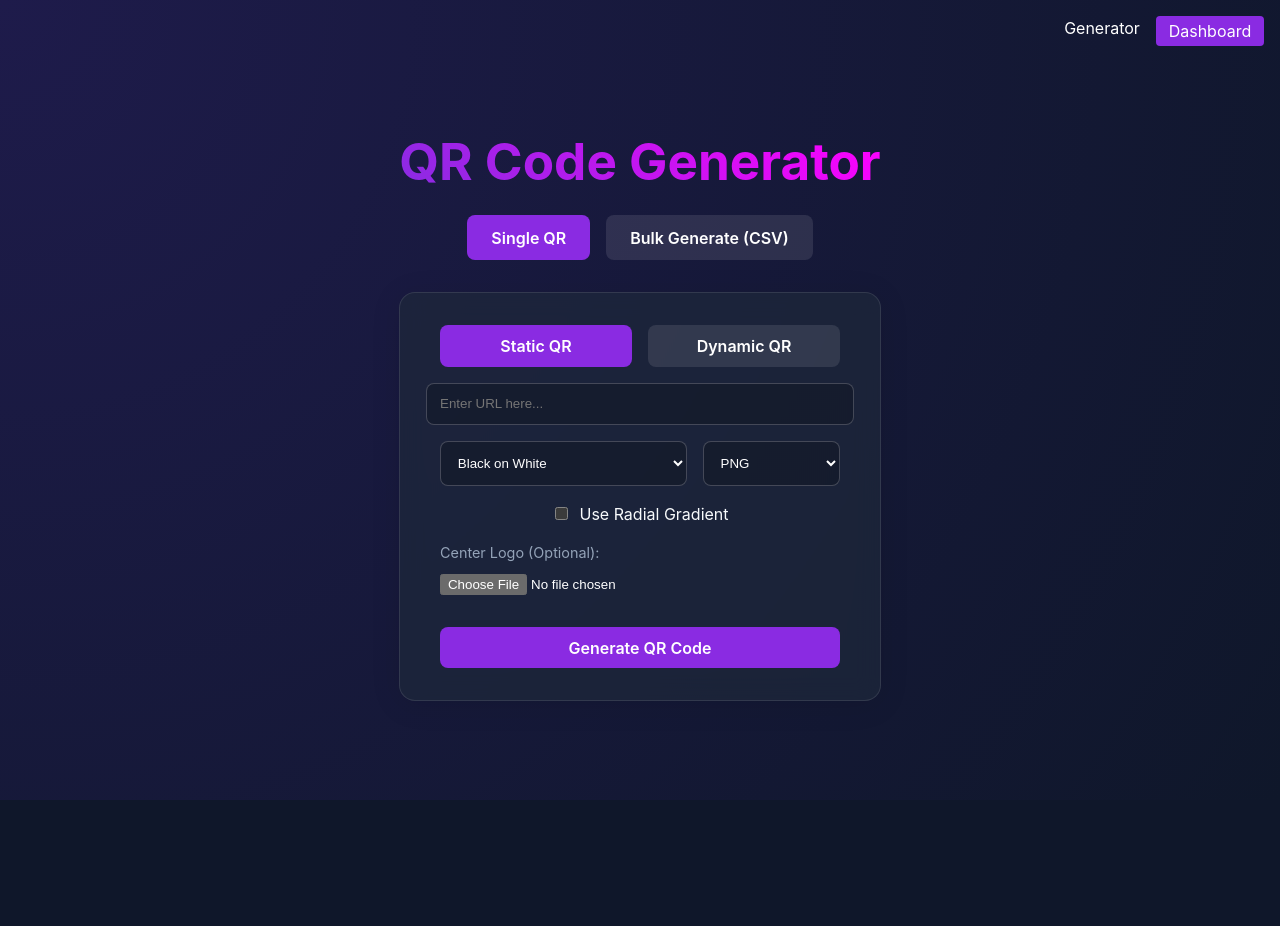
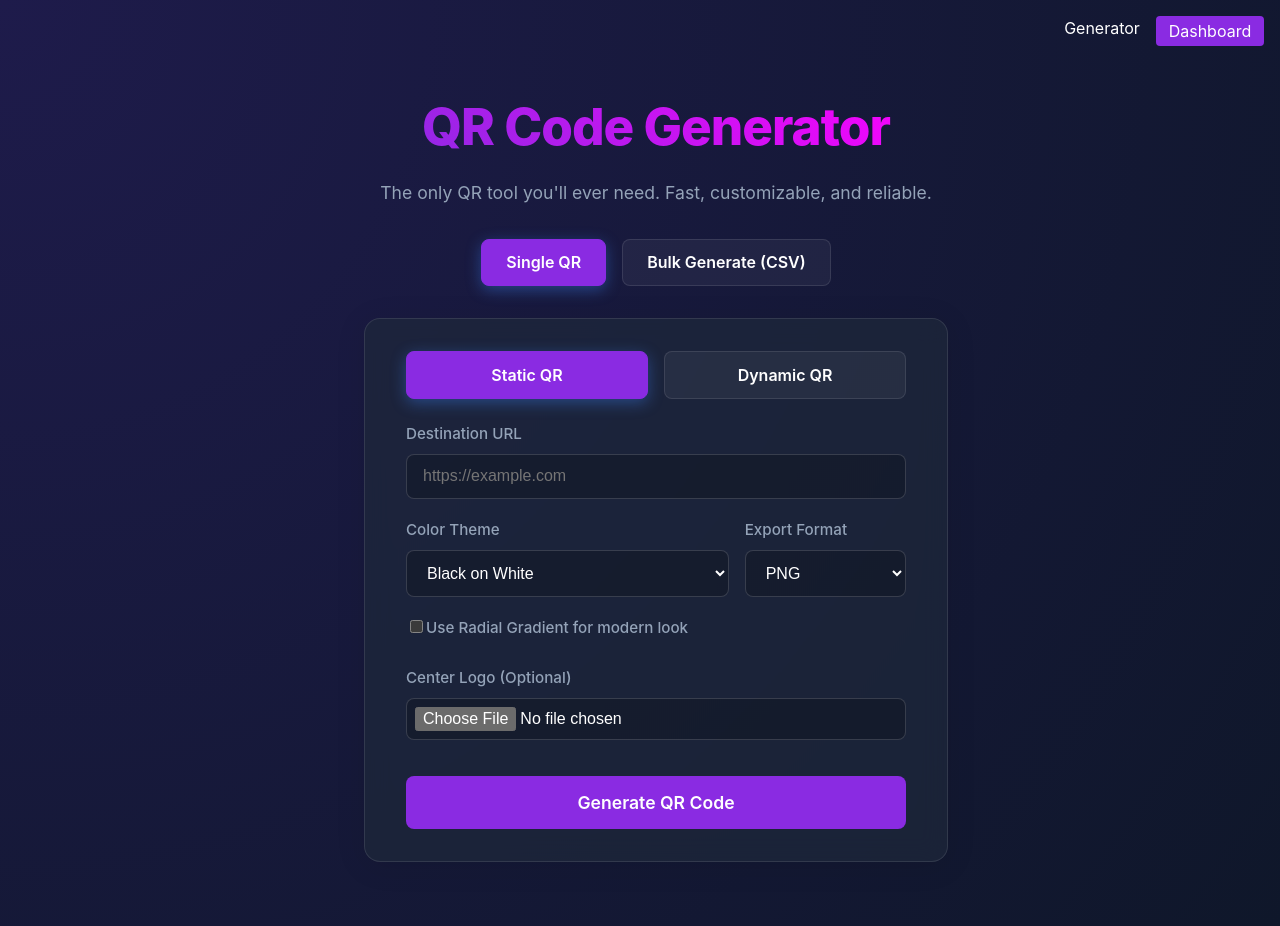
Before and after one commit to Zeelkundariya/QR-Code-Generator, a React app in the folder frontend/: page / in a window 1280 px wide. Before the commit the page ends 800 px from the top, so only its background shows below. Built offline with nearby package versions, Linux system fonts and the light colour scheme; the HTML template or start-up script is replaced by a standard one.

Commit message:
Push 14 (Polish): Perfect the UI to look like a premium SaaS and add nice 404 pages

```diff
--- a/frontend/src/App.css
+++ b/frontend/src/App.css
@@ -1,184 +1,144 @@
-.counter {
-  font-size: 16px;
-  padding: 5px 10px;
-  border-radius: 5px;
-  color: var(--accent);
-  background: var(--accent-bg);
-  border: 2px solid transparent;
-  transition: border-color 0.3s;
-  margin-bottom: 24px;
-
-  &:hover {
-    border-color: var(--accent-border);
-  }
-  &:focus-visible {
-    outline: 2px solid var(--accent);
-    outline-offset: 2px;
-  }
+.App {
+  width: 100%;
+  max-width: 1000px;
+  margin: 0 auto;
+  padding: 2rem 1rem;
+  text-align: center;
 }
 
-.hero {
-  position: relative;
-
-  .base,
-  .framework,
-  .vite {
-    inset-inline: 0;
-    margin: 0 auto;
+h1 {
+  font-size: 2.5rem;
+  margin-bottom: 0.5rem;
+  background: linear-gradient(135deg, var(--primary) 0%, #a855f7 100%);
+  -webkit-background-clip: text;
+  -webkit-text-fill-color: transparent;
+  font-weight: 800;
+  letter-spacing: -1px;
 }
 
-  .base {
-    width: 170px;
-    position: relative;
-    z-index: 0;
+.subtitle {
+  color: var(--text-muted);
+  font-size: 1.1rem;
+  margin-bottom: 2rem;
 }
 
-  .framework,
-  .vite {
-    position: absolute;
+.card {
+  background: var(--card-bg);
+  backdrop-filter: blur(16px);
+  -webkit-backdrop-filter: blur(16px);
+  border: 1px solid var(--border-color);
+  padding: 2.5rem;
+  border-radius: 16px;
+  box-shadow: 0 10px 40px rgba(0, 0, 0, 0.2);
+  margin-top: 1rem;
 }
 
-  .framework {
-    z-index: 1;
-    top: 34px;
-    height: 28px;
-    transform: perspective(2000px) rotateZ(300deg) rotateX(44deg) rotateY(39deg)
-      scale(1.4);
+.input-group {
+  width: 100%;
+  max-width: 500px;
+  text-align: left;
+  margin-bottom: 1.25rem;
 }
 
-  .vite {
-    z-index: 0;
-    top: 107px;
-    height: 26px;
-    width: auto;
-    transform: perspective(2000px) rotateZ(300deg) rotateX(40deg) rotateY(39deg)
-      scale(0.8);
-  }
+.input-group label {
+  display: block;
+  margin-bottom: 0.5rem;
+  font-size: 0.95rem;
+  color: var(--text-muted);
+  font-weight: 500;
 }
 
-#center {
-  display: flex;
-  flex-direction: column;
-  gap: 25px;
-  place-content: center;
-  place-items: center;
-  flex-grow: 1;
-
-  @media (max-width: 1024px) {
-    padding: 32px 20px 24px;
-    gap: 18px;
-  }
+.input-control {
+  padding: 0.8rem 1rem;
+  width: 100%;
+  box-sizing: border-box;
+  border-radius: 8px;
+  border: 1px solid rgba(255, 255, 255, 0.15);
+  background: rgba(0, 0, 0, 0.2);
+  color: white;
+  font-size: 1rem;
+  transition: all 0.2s ease-in-out;
 }
 
-#next-steps {
-  display: flex;
-  border-top: 1px solid var(--border);
-  text-align: left;
-
-  & > div {
-    flex: 1 1 0;
-    padding: 32px;
-    @media (max-width: 1024px) {
-      padding: 24px 20px;
-    }
+.input-control:focus {
+  outline: none;
+  border-color: var(--primary);
+  box-shadow: 0 0 0 3px rgba(59, 130, 246, 0.3);
 }
 
-  .icon {
-    margin-bottom: 16px;
-    width: 22px;
-    height: 22px;
+.tab-container {
+  display: flex;
+  gap: 1rem;
+  justify-content: center;
+  margin-bottom: 2rem;
 }
 
-  @media (max-width: 1024px) {
-    flex-direction: column;
-    text-align: center;
-  }
+.tab-btn {
+  background: rgba(255, 255, 255, 0.05);
+  border: 1px solid rgba(255, 255, 255, 0.1);
+  padding: 0.8rem 1.5rem;
+  border-radius: 8px;
+  cursor: pointer;
+  color: white;
+  font-weight: 600;
+  transition: all 0.2s;
 }
 
-#docs {
-  border-right: 1px solid var(--border);
-
-  @media (max-width: 1024px) {
-    border-right: none;
-    border-bottom: 1px solid var(--border);
-  }
+.tab-btn:hover {
+  background: rgba(255, 255, 255, 0.1);
 }
 
-#next-steps ul {
-  list-style: none;
-  padding: 0;
-  display: flex;
-  gap: 8px;
-  margin: 32px 0 0;
-
-  .logo {
-    height: 18px;
+.tab-btn.active {
+  background: var(--primary);
+  border-color: var(--primary);
+  box-shadow: 0 4px 15px rgba(59, 130, 246, 0.4);
 }
 
-  a {
-    color: var(--text-h);
-    font-size: 16px;
-    border-radius: 6px;
-    background: var(--social-bg);
-    display: flex;
-    padding: 6px 12px;
-    align-items: center;
-    gap: 8px;
-    text-decoration: none;
-    transition: box-shadow 0.3s;
-
-    &:hover {
-      box-shadow: var(--shadow);
-    }
-    .button-icon {
-      height: 18px;
-      width: 18px;
-    }
+.btn-primary {
+  background: var(--primary);
+  color: white;
+  border: none;
+  padding: 1rem 2rem;
+  font-size: 1.1rem;
+  font-weight: 600;
+  border-radius: 8px;
+  cursor: pointer;
+  width: 100%;
+  max-width: 500px;
+  margin-top: 1rem;
+  transition: all 0.2s;
 }
 
-  @media (max-width: 1024px) {
-    margin-top: 20px;
-    flex-wrap: wrap;
-    justify-content: center;
-
-    li {
-      flex: 1 1 calc(50% - 8px);
+.btn-primary:hover:not(:disabled) {
+  transform: translateY(-2px);
+  box-shadow: 0 6px 20px rgba(59, 130, 246, 0.4);
 }
 
-    a {
-      width: 100%;
-      justify-content: center;
-      box-sizing: border-box;
-    }
-  }
+.btn-primary:disabled {
+  opacity: 0.7;
+  cursor: not-allowed;
 }
 
-#spacer {
-  height: 88px;
-  border-top: 1px solid var(--border);
-  @media (max-width: 1024px) {
-    height: 48px;
-  }
+.qr-preview-container {
+  margin-top: 2.5rem;
+  padding: 2rem;
+  background: rgba(0, 0, 0, 0.2);
+  border-radius: 12px;
+  border: 1px solid rgba(255, 255, 255, 0.05);
 }
 
-.ticks {
-  position: relative;
-  width: 100%;
-
-  &::before,
-  &::after {
-    content: '';
-    position: absolute;
-    top: -4.5px;
-    border: 5px solid transparent;
+.qr-image {
+  border-radius: 8px;
+  box-shadow: 0 8px 25px rgba(0, 0, 0, 0.3);
+  max-width: 100%;
+  height: auto;
 }
 
-  &::before {
-    left: 0;
-    border-left-color: var(--border);
+.checkbox-label {
+  display: flex;
+  align-items: center;
+  gap: 0.5rem;
+  cursor: pointer;
+  color: white;
+  font-size: 0.95rem;
 }
-  &::after {
-    right: 0;
-    border-right-color: var(--border);
-  }
-}
--- a/frontend/src/App.jsx
+++ b/frontend/src/App.jsx
@@ -94,98 +94,126 @@ function App() {
   return (
     <div className="App">
       <h1>QR Code Generator</h1>
+      <p className="subtitle">The only QR tool you'll ever need. Fast, customizable, and reliable.</p>
 
-      <div style={{ display: 'flex', gap: '1rem', justifyContent: 'center', marginBottom: '2rem' }}>
-        <button onClick={() => setMode("single")} style={{ background: mode === "single" ? 'var(--primary)' : 'rgba(255,255,255,0.1)', border: 'none', padding: '0.8rem 1.5rem', borderRadius: '8px', cursor: 'pointer', color: 'white' }}>Single QR</button>
-        <button onClick={() => setMode("bulk")} style={{ background: mode === "bulk" ? 'var(--primary)' : 'rgba(255,255,255,0.1)', border: 'none', padding: '0.8rem 1.5rem', borderRadius: '8px', cursor: 'pointer', color: 'white' }}>Bulk Generate (CSV)</button>
+      <div className="tab-container">
+        <button
+          className={`tab-btn ${mode === "single" ? "active" : ""}`}
+          onClick={() => setMode("single")}
+        >Single QR</button>
+        <button
+          className={`tab-btn ${mode === "bulk" ? "active" : ""}`}
+          onClick={() => setMode("bulk")}
+        >Bulk Generate (CSV)</button>
       </div>
 
       <div className="card">
         {mode === "single" ? (
-          <div style={{ display: 'flex', flexDirection: 'column', gap: '1rem', alignItems: 'center' }}>
+          <div style={{ display: 'flex', flexDirection: 'column', alignItems: 'center' }}>
 
-          <div style={{ display: 'flex', gap: '1rem', width: '100%', maxWidth: '400px' }}>
+          <div className="tab-container" style={{ width: '100%', maxWidth: '500px', marginBottom: '1.5rem' }}>
             <button
+              className={`tab-btn ${qrType === "static" ? "active" : ""}`}
+              style={{ flex: 1 }}
               onClick={() => setQrType("static")}
-              style={{ flex: 1, backgroundColor: qrType === "static" ? 'var(--primary)' : 'rgba(255,255,255,0.1)' }}
             >Static QR</button>
             <button
+              className={`tab-btn ${qrType === "dynamic" ? "active" : ""}`}
+              style={{ flex: 1 }}
               onClick={() => setQrType("dynamic")}
-              style={{ flex: 1, backgroundColor: qrType === "dynamic" ? 'var(--primary)' : 'rgba(255,255,255,0.1)' }}
             >Dynamic QR</button>
           </div>
 
+          <div className="input-group">
+            <label>Destination URL</label>
             <input
               type="text"
-            placeholder="Enter URL here..."
+              className="input-control"
+              placeholder="https://example.com"
               value={url}
               onChange={(e) => setUrl(e.target.value)}
-            style={{ padding: '0.8rem', width: '100%', maxWidth: '400px', borderRadius: '8px', border: '1px solid rgba(255,255,255,0.2)', background: 'rgba(0,0,0,0.2)', color: 'white' }}
             />
-          <div style={{ display: 'flex', gap: '1rem', width: '100%', maxWidth: '400px' }}>
+          </div>
+
+          <div className="input-group" style={{ display: 'flex', gap: '1rem' }}>
+            <div style={{ flex: 2 }}>
+              <label>Color Theme</label>
               <select
                 value={color}
+                className="input-control"
                 onChange={(e) => setColor(e.target.value)}
-              style={{ padding: '0.8rem', flex: 2, borderRadius: '8px', border: '1px solid rgba(255,255,255,0.2)', background: 'rgba(0,0,0,0.2)', color: 'white' }}
               >
                 {Object.keys(COLOR_PAIRS).map(name => (
                   <option key={name} value={name}>{name}</option>
                 ))}
               </select>
+            </div>
+            <div style={{ flex: 1 }}>
+              <label>Export Format</label>
               <select
                 value={exportFormat}
+                className="input-control"
                 onChange={(e) => setExportFormat(e.target.value)}
-              style={{ padding: '0.8rem', flex: 1, borderRadius: '8px', border: '1px solid rgba(255,255,255,0.2)', background: 'rgba(0,0,0,0.2)', color: 'white' }}
               >
                 <option value="png">PNG</option>
                 <option value="svg">SVG</option>
               </select>
             </div>
-          <label style={{ display: 'flex', alignItems: 'center', gap: '0.5rem', cursor: 'pointer' }}>
+          </div>
+
+          <div className="input-group">
+            <label className="checkbox-label">
               <input type="checkbox" checked={useGradient} onChange={(e) => setUseGradient(e.target.checked)} />
-            Use Radial Gradient
+              Use Radial Gradient for modern look
             </label>
-          <div style={{ width: '100%', maxWidth: '400px', textAlign: 'left' }}>
-            <label style={{ display: 'block', marginBottom: '0.5rem', fontSize: '0.9rem', color: 'var(--text-muted)' }}>Center Logo (Optional):</label>
-            <input type="file" accept="image/*" onChange={handleLogoUpload} style={{ color: 'white' }} />
-            {logoBase64 && <div style={{marginTop: '0.5rem'}}><img src={logoBase64} alt="Logo preview" style={{maxHeight: '40px', borderRadius: '4px'}}/></div>}
+          </div>
+
+          <div className="input-group">
+            <label>Center Logo (Optional)</label>
+            <input type="file" className="input-control" accept="image/*" onChange={handleLogoUpload} style={{ padding: '0.5rem' }} />
+            {logoBase64 && <div style={{marginTop: '0.8rem', textAlign: 'center'}}><img src={logoBase64} alt="Logo preview" style={{maxHeight: '40px', borderRadius: '6px', background: 'white', padding: '4px'}}/></div>}
           </div>
 
           {qrType === "dynamic" && (
-            <div style={{ width: '100%', maxWidth: '400px', textAlign: 'left' }}>
-              <label style={{ display: 'block', marginBottom: '0.5rem', fontSize: '0.9rem', color: 'var(--text-muted)' }}>Password Protect Link (Optional):</label>
+            <div className="input-group">
+              <label>Password Protect Link (Optional)</label>
               <input
                 type="password"
+                className="input-control"
                 value={password}
                 onChange={(e) => setPassword(e.target.value)}
                 placeholder="Leave empty for public link"
-                style={{ padding: '0.8rem', width: '100%', boxSizing: 'border-box', borderRadius: '8px', border: '1px solid rgba(255,255,255,0.2)', background: 'rgba(0,0,0,0.2)', color: 'white' }}
               />
             </div>
           )}
 
-          <button onClick={handleGenerate} disabled={loading} style={{marginTop: '1rem', width: '100%', maxWidth: '400px'}}>
+          <button className="btn-primary" onClick={handleGenerate} disabled={loading}>
             {loading ? 'Generating...' : 'Generate QR Code'}
           </button>
 
           {qrImage && (
-            <div style={{ marginTop: '2rem' }}>
-              <img src={qrImage} alt="QR Code" style={{ borderRadius: '8px', boxShadow: '0 4px 15px rgba(0,0,0,0.3)' }} />
+            <div className="qr-preview-container">
+              <img src={qrImage} alt="QR Code" className="qr-image" />
             </div>
           )}
         </div>
         ) : (
-          <div style={{ display: 'flex', flexDirection: 'column', gap: '1rem', alignItems: 'center' }}>
-            <h3 style={{ color: 'white' }}>Bulk Generate from CSV</h3>
-            <p style={{ color: 'var(--text-muted)' }}>Upload a CSV file containing a list of URLs (one URL per row in the first column) to generate hundreds of QR codes at once!</p>
+          <div style={{ display: 'flex', flexDirection: 'column', alignItems: 'center' }}>
+            <h3 style={{ color: 'white', fontSize: '1.5rem', marginBottom: '0.5rem' }}>Bulk Generate from CSV</h3>
+            <p className="subtitle" style={{ maxWidth: '400px' }}>Upload a CSV file containing a list of URLs (one URL per row in the first column) to generate hundreds of QR codes at once!</p>
+
+            <div className="input-group" style={{ textAlign: 'center' }}>
               <input
                 type="file"
+                className="input-control"
                 accept=".csv"
                 onChange={(e) => setCsvFile(e.target.files[0])}
-              style={{ color: 'white', marginTop: '1rem' }}
+                style={{ padding: '1rem', marginTop: '1rem' }}
               />
-            <button onClick={handleBulkGenerate} disabled={bulkLoading || !csvFile} style={{marginTop: '1rem', width: '100%', maxWidth: '400px'}}>
-              {bulkLoading ? 'Generating ZIP...' : 'Download ZIP Archive'}
+            </div>
+
+            <button className="btn-primary" onClick={handleBulkGenerate} disabled={bulkLoading || !csvFile}>
+              {bulkLoading ? 'Generating ZIP Archive...' : 'Download ZIP Archive'}
             </button>
           </div>
         )}
--- a/frontend/src/Dashboard.css
+++ b/frontend/src/Dashboard.css
@@ -1,17 +1,129 @@
 .dashboard-container {
   width: 100%;
-  max-width: 800px;
+  max-width: 900px;
   margin: 0 auto;
+  padding: 2rem 1rem;
   text-align: center;
 }
 
 .dashboard-card {
   background: var(--card-bg);
-  backdrop-filter: blur(12px);
-  -webkit-backdrop-filter: blur(12px);
+  backdrop-filter: blur(16px);
+  -webkit-backdrop-filter: blur(16px);
   border: 1px solid var(--border-color);
-  padding: 2rem;
-  border-radius: 12px;
-  box-shadow: 0 4px 30px rgba(0, 0, 0, 0.1);
+  padding: 2.5rem;
+  border-radius: 16px;
+  box-shadow: 0 10px 40px rgba(0, 0, 0, 0.2);
   margin-top: 2rem;
 }
+
+.links-list {
+  display: flex;
+  flex-direction: column;
+  gap: 1rem;
+}
+
+.link-item {
+  display: flex;
+  gap: 1.5rem;
+  align-items: center;
+  padding: 1.5rem;
+  background: rgba(255, 255, 255, 0.03);
+  border: 1px solid rgba(255, 255, 255, 0.05);
+  border-radius: 12px;
+  transition: all 0.2s;
+}
+
+.link-item:hover {
+  background: rgba(255, 255, 255, 0.06);
+  transform: translateY(-2px);
+  box-shadow: 0 5px 15px rgba(0, 0, 0, 0.2);
+}
+
+.link-info {
+  flex: 1;
+  text-align: left;
+}
+
+.short-url {
+  color: var(--primary);
+  text-decoration: none;
+  font-weight: 600;
+  font-size: 1.1rem;
+  display: flex;
+  align-items: center;
+  gap: 0.5rem;
+}
+
+.short-url:hover {
+  text-decoration: underline;
+}
+
+.dest-url {
+  color: var(--text-muted);
+  font-size: 0.9rem;
+  margin-top: 0.5rem;
+  word-break: break-all;
+}
+
+.scan-stats {
+  background: rgba(0, 0, 0, 0.3);
+  padding: 0.8rem 1.2rem;
+  border-radius: 8px;
+  text-align: center;
+  min-width: 80px;
+}
+
+.scan-stats .count {
+  display: block;
+  font-size: 1.5rem;
+  font-weight: 700;
+  color: var(--primary);
+  line-height: 1;
+}
+
+.scan-stats .label {
+  font-size: 0.75rem;
+  text-transform: uppercase;
+  letter-spacing: 1px;
+  color: var(--text-muted);
+  margin-top: 0.25rem;
+}
+
+.action-btn {
+  background: rgba(255, 255, 255, 0.1);
+  color: white;
+  border: none;
+  padding: 0.6rem 1rem;
+  border-radius: 6px;
+  cursor: pointer;
+  font-weight: 500;
+  transition: all 0.2s;
+}
+
+.action-btn:hover {
+  background: rgba(255, 255, 255, 0.2);
+}
+
+.action-btn.primary {
+  background: var(--primary);
+}
+
+.action-btn.primary:hover {
+  background: #2563eb;
+}
+
+.edit-mode {
+  flex: 2;
+  display: flex;
+  gap: 0.5rem;
+}
+
+.edit-input {
+  flex: 1;
+  padding: 0.6rem;
+  border-radius: 6px;
+  border: 1px solid rgba(255, 255, 255, 0.2);
+  background: rgba(0, 0, 0, 0.2);
+  color: white;
+}
```
Also changed, not shown: frontend/src/Dashboard.jsx (+44 -19 lines), 2 other files (tests, documents, lock files or other folders). Lines whose indentation alone changed are shown as unchanged.
